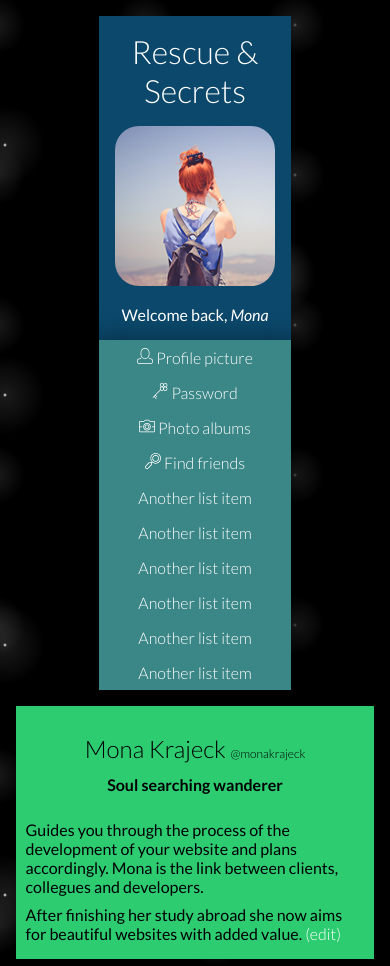
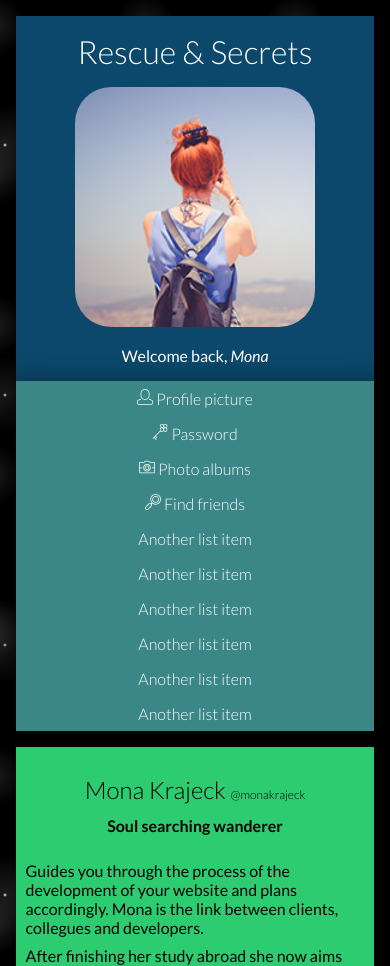
Before and after one commit to LeanderVanBaekel/LeanderVanBaekel.github.io, a PHP site: page /cssToTheRescue/week1/index.html in a window 390 px wide. Shown: the top 966 px of the page. Run offline with PHP 8.4, Linux system fonts and the light colour scheme.

Commit message:
Styling header mobile version

```diff
--- a/cssToTheRescue/week1/style.css
+++ b/cssToTheRescue/week1/style.css
@@ -30,7 +30,7 @@ img {
 }
 
 body > header {
-		max-width: 12em;
+		max-width: calc(100% - 2em);
 		margin: 1em auto;
 }
 
@@ -218,6 +218,7 @@ pre {
 	body > header {
 		max-height: 25em;
 		margin: 0;
+		max-width: 12em;
 	}
 
 	main {
```
